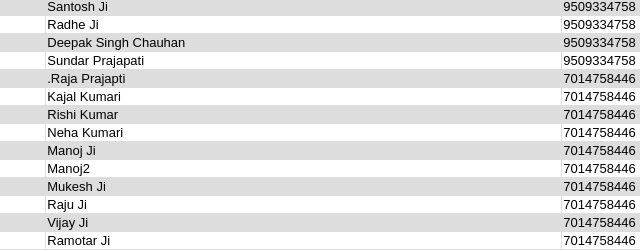
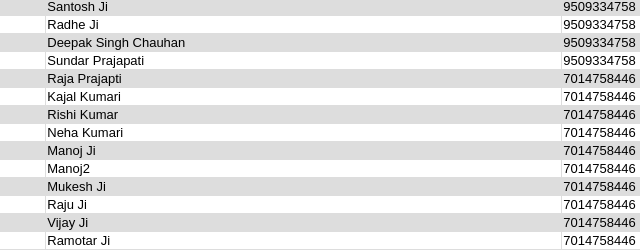
Before and after one commit to RajaPrjapati/demo, a plain HTML site: page MemberDetails.html in a window 1280 px wide. Shown: the part 196-447 px from the top of the page, 53-693 px from the left. Drawn offline with Linux system fonts and the light colour scheme.

Commit message:
Update MemberDetails.html

```diff
--- a/MemberDetails.html
+++ b/MemberDetails.html
@@ -97,7 +97,7 @@
   </tr>
   <tr>
     <td>11.</td>
-    <td>.Raja Prajapti</td>
+    <td>Raja Prajapti</td>
    <td>7014758446</td>
     <td>Raja Prajapti</td>
   </tr>
```
